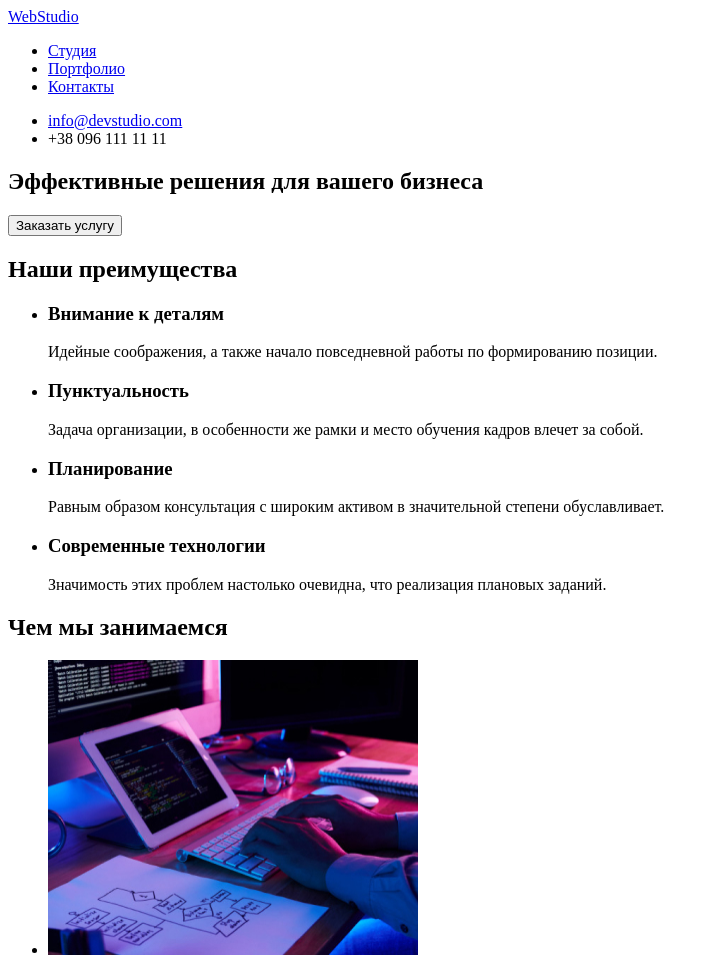
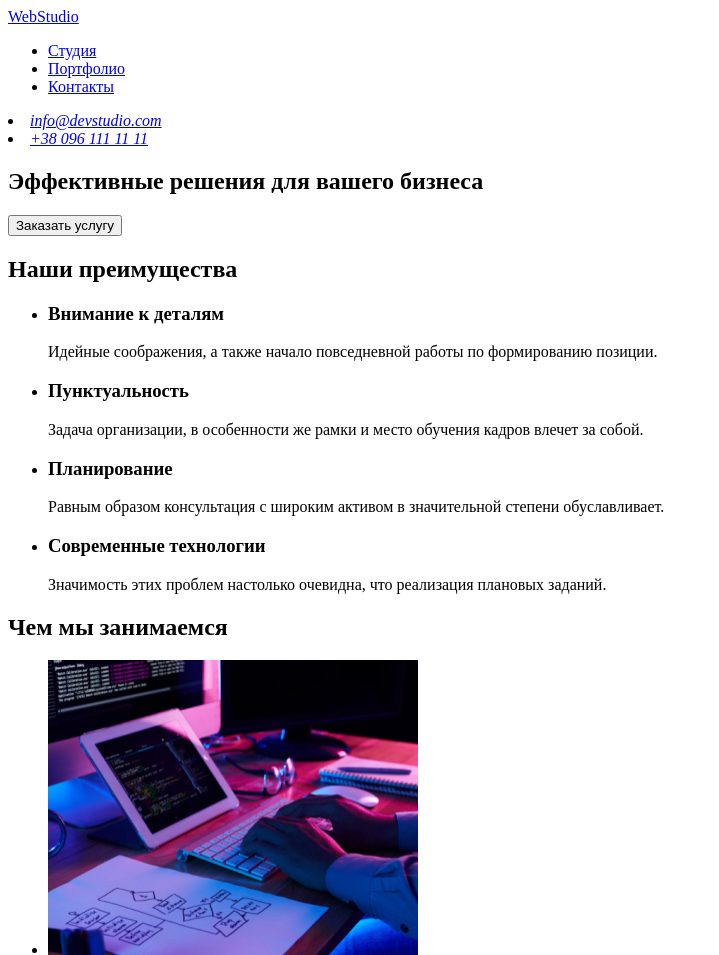
Before and after one commit to shvyrkova-maria/goit-markup-hw-01, a plain HTML site: page index.html in a window 1280 px wide. Shown: the top 955 px of the page, without its empty margins (0-719 px from the left). Drawn offline with Linux system fonts and the light colour scheme.

Commit message:
Change tags in <address>

```diff
--- a/index.html
+++ b/index.html
@@ -16,10 +16,10 @@
           <li><a href="#">Контакты</a></li>
         </ul>
       </nav>
-      <ul>
+      <address>
         <li><a href="mailto:info@devstudio.com">info@devstudio.com</a></li>
-        <li><a href="tel:+380961111111"></a>+38 096 111 11 11</li>
-      </ul>
+        <li><a href="tel:+380961111111">+38 096 111 11 11</a></li>
+      </address>
     </header>
     <!-- MAIN CONTAIN -->
     <main>
@@ -144,9 +144,9 @@
     <footer>
       <a href="/index.html">WebStudio</a>
       <address>
-        г. Киев, пр-т Леси Украинки, 26 <br />
-        <a href="mailto:info@example.com">info@example.com </a><br />
-        <a href="tel:+380991111111">+38 099 111 11 11 </a><br />
+        <p>г. Киев, пр-т Леси Украинки, 26</p>
+        <a href="mailto:info@example.com">info@example.com </a>
+        <a href="tel:+380991111111">+38 099 111 11 11 </a>
       </address>
     </footer>
   </body>
```
